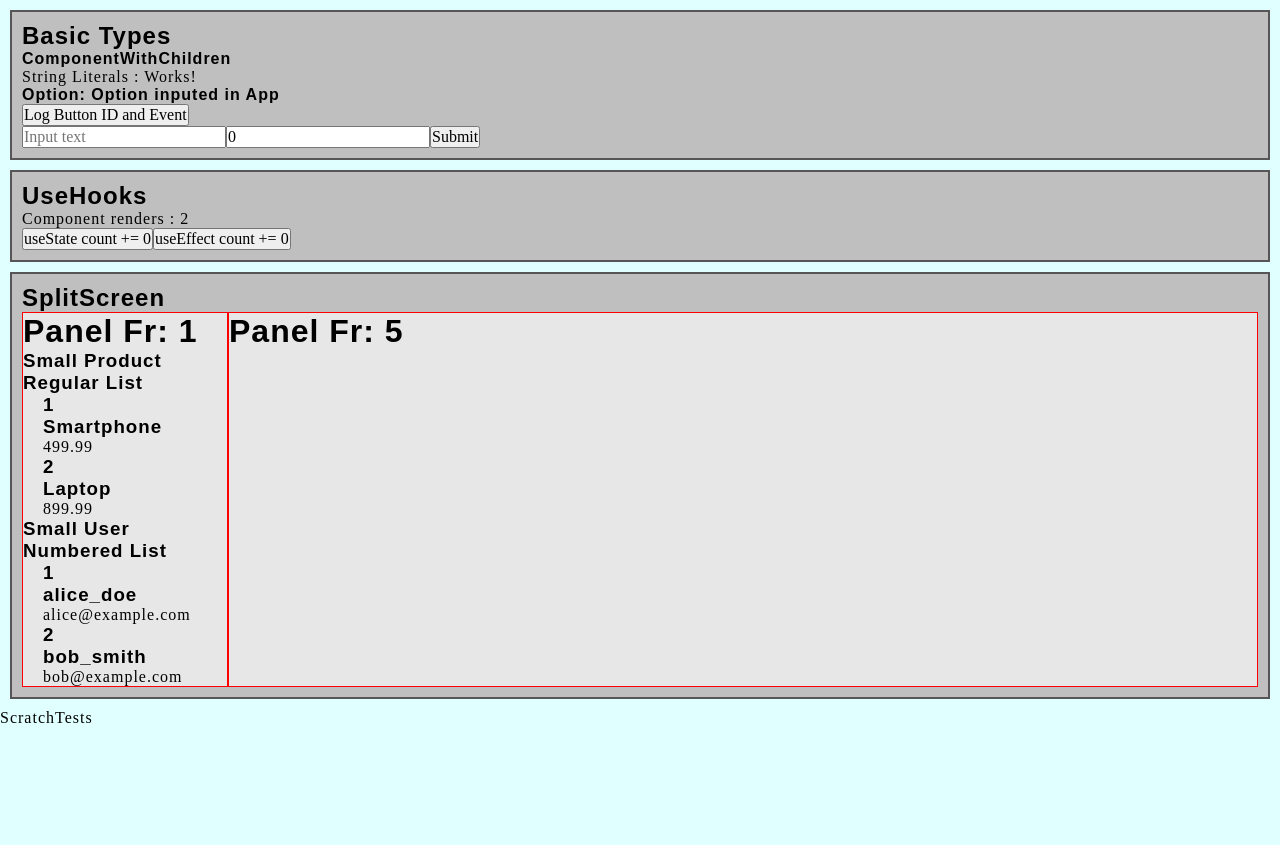
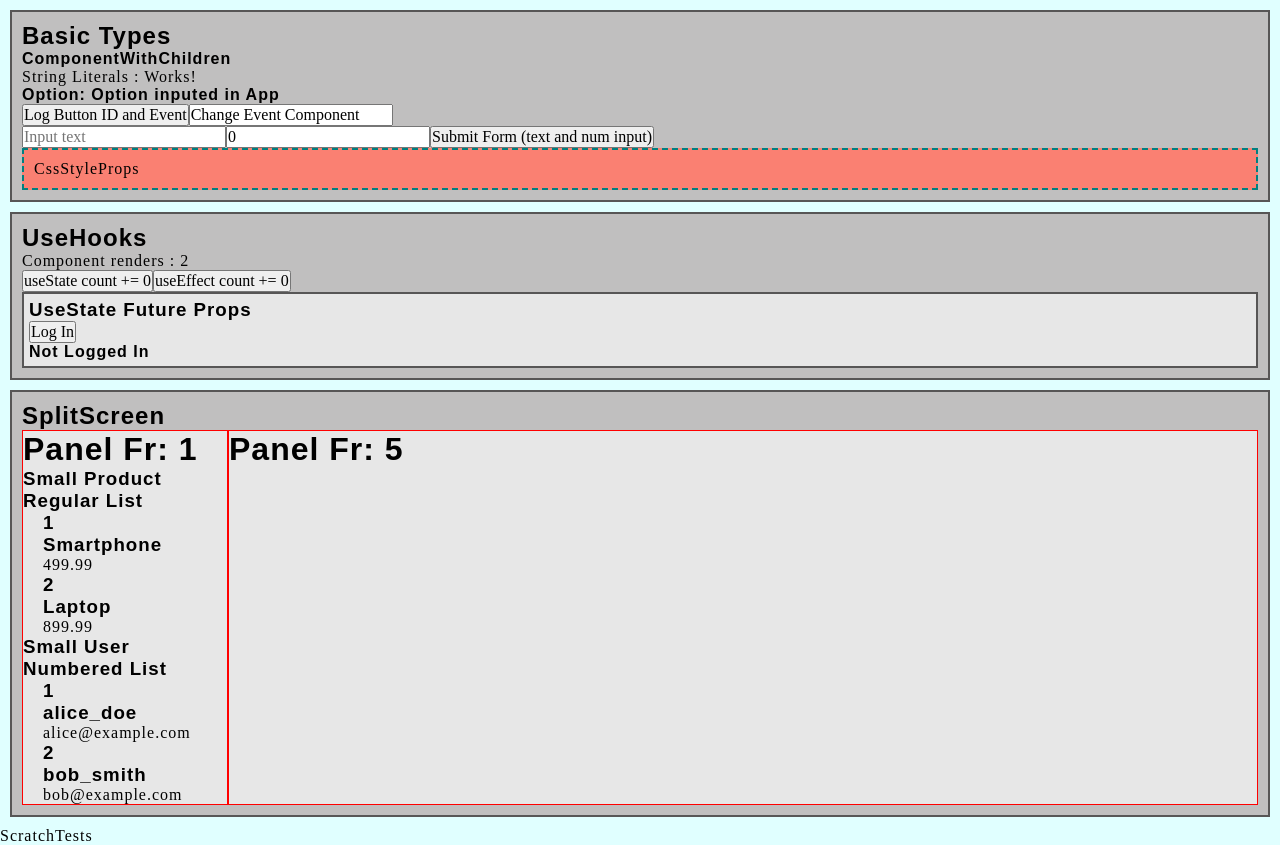
Before and after one commit to pdharma01/react-design-patterns-02-tsc, a React (Vite) app: page / in a window 1280 px wide. Before the commit the page ends 800 px from the top, so only its background shows below. Built offline with nearby package versions, Linux system fonts and the light colour scheme.

Commit message:
useState props wip

```diff
--- a/src/App.css
+++ b/src/App.css
@@ -145,6 +145,12 @@ i {
   margin: 1rem;
 }
 
+.component-container {
+  background-color: var(--color-0-xtra-light);
+  border: 2px solid var(--color-3-dark);
+  padding: .5rem;
+}
+
 
 
 
--- a/src/App.tsx
+++ b/src/App.tsx
@@ -5,6 +5,7 @@ import './App.css'
 import BasicProps from './components/basicTypes/BasicProps'
 import ComponentWithChildren from './components/ComponentWithChildren'
 import ButtonEvent from './components/basicTypes/ButtonEvent'
+
 
 // useHooks
 import UseHooks from './components/useHooks/UseHooks'
@@ -20,9 +21,9 @@ import SmallUserListItem from './components/SmallUserListItem'
 import withNumberedList from './components/withNumberedList'
 import { ProductType, UserType } from './components/types'
 import ScratchTests from './components/ScratchTests'
-
-
-
+import ChangeEvent from './components/basicTypes/ChangeEvent'
+import CssStyleProps from './components/basicTypes/CssStyleProps'
+import UseStateProps from './components/useHooks/UseStateProps'
 
 
 const tempData = {
@@ -104,6 +105,10 @@ const tempData = {
 
 }
 
+// as const
+// style props
+// useAuth
+
 const NumberedList = withNumberedList(RegularList<UserType>)
 
 function App() {
@@ -122,10 +127,27 @@ function App() {
             optionWithDefault="Option inputed in App" />
 
           <ButtonEvent
-            handleClick={(event, id) => console.log(id, event)}
-            buttonText='Log Button ID and Event' />
+            handleClick={(event, id) => console.log(id, event)}>
+            <p>Log Button ID and Event</p>
+          </ButtonEvent>
 
-            <SimpleForm></SimpleForm>
+          <ChangeEvent
+            value="Change Event Component"
+            handleChange={(event) => console.log(event.target)}
+          />
+
+
+          <SimpleForm></SimpleForm>
+
+          <CssStyleProps
+            styles={
+              {
+                border: "2px dashed teal",
+                padding: "1rem",
+                backgroundColor: "salmon"
+              }
+            }
+          />
 
         </ComponentWithChildren>
 
@@ -134,6 +156,9 @@ function App() {
       <div className="section">
         <h2>UseHooks</h2>
         <UseHooks></UseHooks>
+        <UseStateProps
+          user={users[0]}
+        />
       </div>
 
 
@@ -171,7 +196,7 @@ function App() {
 
         </SplitScreenContainer>
       </div>
-      <ScratchTests/>
+      <ScratchTests />
     </>
   )
 }
--- a/src/components/SimpleForm.tsx
+++ b/src/components/SimpleForm.tsx
@@ -10,13 +10,16 @@ const SimpleForm = () => {
     const handleSubmit = (
         event: React.MouseEvent<HTMLButtonElement>,
         id?: string
-        ) => {
+    ) => {
 
         event.preventDefault();
 
         // Log input
-        console.log(id, typeof textInput, textInput, typeof numberInput, numberInput);
-        console.log(event);
+        console.log(id, typeof textInput,
+            ":",
+            textInput, typeof numberInput,
+            ":",
+            numberInput);
 
         // Reset Form
         setTextInput("");
@@ -27,12 +30,12 @@ const SimpleForm = () => {
 
 
     // Change Event is always string
-    function handleChangeEvent(
-        event: React.ChangeEvent<HTMLInputElement>, // THis event is always STRING!
-        set: React.Dispatch<React.SetStateAction<string>>
-    ) {
-        set(event.target.value)
-    }
+    // function handleChangeEventString(
+    //     event: React.ChangeEvent<HTMLInputElement>, // THis event is always STRING!
+    //     set: React.Dispatch<React.SetStateAction<string>>
+    // ) {
+    //     set(event.target.value)
+    // }
 
     // Only pass value as generic string or number
     function handleChangeValue<T>(
@@ -64,8 +67,9 @@ const SimpleForm = () => {
                 onChange={(e) => handleChangeValue<number>(e.target.valueAsNumber, setNumberInput)}
             />
             <ButtonEvent
-                handleClick={handleSubmit}
-                buttonText="Submit" />
+                handleClick={handleSubmit}>
+                <p>Submit Form (text and num input)</p>
+            </ButtonEvent>
 
         </form>
     )
--- a/src/components/basicTypes/BasicProps.tsx
+++ b/src/components/basicTypes/BasicProps.tsx
@@ -4,7 +4,7 @@ type BasicPropsProps = {
 }
 
 
-const  BasicProps = ({ stringLiteral, optionWithDefault = "default" }:  BasicPropsProps) :React.ReactNode=> {
+const  BasicProps = ({ stringLiteral, optionWithDefault = "default inputed in BasicProps" }:  BasicPropsProps) :React.ReactNode=> {
 
     return (
         <>
--- a/src/components/basicTypes/ButtonEvent.tsx
+++ b/src/components/basicTypes/ButtonEvent.tsx
@@ -1,17 +1,21 @@
 type ButtonEventProps = {
+  children: React.ReactNode,
   handleClick: (
     event: React.MouseEvent<HTMLButtonElement>,
     id?: string
   ) => void,
-  buttonText: string
 }
 
-const ButtonEvent = ({ handleClick, buttonText }: ButtonEventProps) => {
+const ButtonEvent = ({ children, handleClick }: ButtonEventProps) => {
   return (
     <>
       <button
         type="submit"
-        onClick={(event) => handleClick(event, "ButtonEventClicked:")}>{buttonText}</button>
+        onClick={(event) => handleClick(event, "ButtonEventClicked:")}>
+
+        {children}
+
+      </button>
     </>
   )
 }
--- a/src/components/basicTypes/ChangeEvent.tsx
+++ b/src/components/basicTypes/ChangeEvent.tsx
@@ -1,11 +1,16 @@
 type ChangeEventProps = {
-    value: string,
-    handleChange: (()=> void)
+  value: string,
+  handleChange: (event: React.ChangeEvent<HTMLInputElement>) => void
 }
 
-const ChangeEvent = () => {
-  return (
-    <div>ChangeEvent</div>
+const ChangeEvent = ({ value, handleChange }: ChangeEventProps) => {
+ return (
+    <input
+      type="text"
+      value={value}
+      onChange={handleChange}
+
+    />
   )
 }
 
--- /dev/null
+++ b/src/components/basicTypes/CssStyleProps.tsx
@@ -0,0 +1,11 @@
+type CssStylePropsProps = {
+    styles: React.CSSProperties
+}
+
+const CssStyleProps = ({styles} :CssStylePropsProps) => {
+  return (
+    <div style={styles}>CssStyleProps</div>
+  )
+}
+
+export default CssStyleProps
--- a/src/components/useHooks/UseHooks.tsx
+++ b/src/components/useHooks/UseHooks.tsx
@@ -6,16 +6,20 @@ const fromMessage = "Hi from UseHooks. "
 
 function UseHooks() {
 
+    // useRef
+    // useMemo
+    // useCallback
+    //useEffect- create full componentent life cycle
+
     renderCount += 1
 
     const [count, setCount] = useState(0)
-    const [count_2, setCount_2] = useState(1000)
     const [useEffectCount, setUseEffectCount] = useState(0)
 
 
     useEffect(() => {
         console.log(fromMessage, "first useEffect run once");
-    }, []) //GOTCHA!- Dont forget dependancy array. Dependency prone to infinite loops
+    }, []) //GOTCHA!- Dependancy array
 
     useEffect(() => {
         console.log(fromMessage, "useEffectCount change, but no re-render")
@@ -23,16 +27,11 @@ function UseHooks() {
     }, [useEffectCount])
 
 
-    // type incrementType = {
-    //     value: number,
-    //     amount: number,
-    //     set: React.Dispatch<React.SetStateAction<number>>
-    // }
     const incrementCount = (
         amount: number,
         set: React.Dispatch<React.SetStateAction<number>>): void => {
 
-        // GOTCHA! - useState batch runs once
+        // GOTCHA! - useState batch runs
         set((prevValue) => prevValue + 100);
         set((prevValue) => prevValue + amount);
     }
@@ -41,20 +40,15 @@ function UseHooks() {
         <div>
             <p>Component renders : {renderCount}</p>
 
+            <ButtonEvent
+                handleClick={() => incrementCount(1, setCount)}>
+                <p>useState count += {count}</p>
+            </ButtonEvent>
 
             <ButtonEvent
-                handleClick={() => incrementCount(1, setCount)}
-                buttonText={`useState count += ${count}`}
-            />
-
-            <ButtonEvent
-                handleClick={() => incrementCount(5, setUseEffectCount)}
-                buttonText={`useEffect count += ${useEffectCount}`}
-            />
-
-
-
-
+                handleClick={() => incrementCount(5, setUseEffectCount)}>
+                <p>useEffect count += {useEffectCount}</p>
+            </ButtonEvent>
 
         </div>
     )
--- /dev/null
+++ b/src/components/useHooks/UseStateProps.tsx
@@ -0,0 +1,46 @@
+import { useState } from "react"
+import ButtonEvent from "../basicTypes/ButtonEvent"
+import { UserType } from "../types"
+
+type UseStatePropsProps = {
+    user: UserType
+}
+
+const UseStateProps = ({ user }: UseStatePropsProps) => {
+
+    const [isLoggedIn, setIsLoggedIn] = useState(false) //type inferred by initial state
+    const [authUser, setAuthUser] = useState<UserType | null>(null)
+
+
+    const handleLogin = () => {
+        setIsLoggedIn(true)
+        setAuthUser(user);
+    }
+
+
+    const handleLogOut = () => {
+        setIsLoggedIn(false);
+        setAuthUser(null);
+    }
+
+    return (
+        <div className="component-container">
+            <h3>UseState Future Props</h3>
+            {isLoggedIn ? (
+                <div>
+                    <ButtonEvent handleClick={handleLogOut}>Log Out</ButtonEvent>
+                    <h4>Logged in as
+                        <strong> {authUser?.screen_name}</strong>
+                    </h4>
+                </div>
+            ) : (
+                <div>
+                    <ButtonEvent handleClick={handleLogin}>Log In</ButtonEvent>
+                    <h4>Not Logged In</h4>
+                </div>
+            )}
+        </div>
+    )
+}
+
+export default UseStateProps
```
